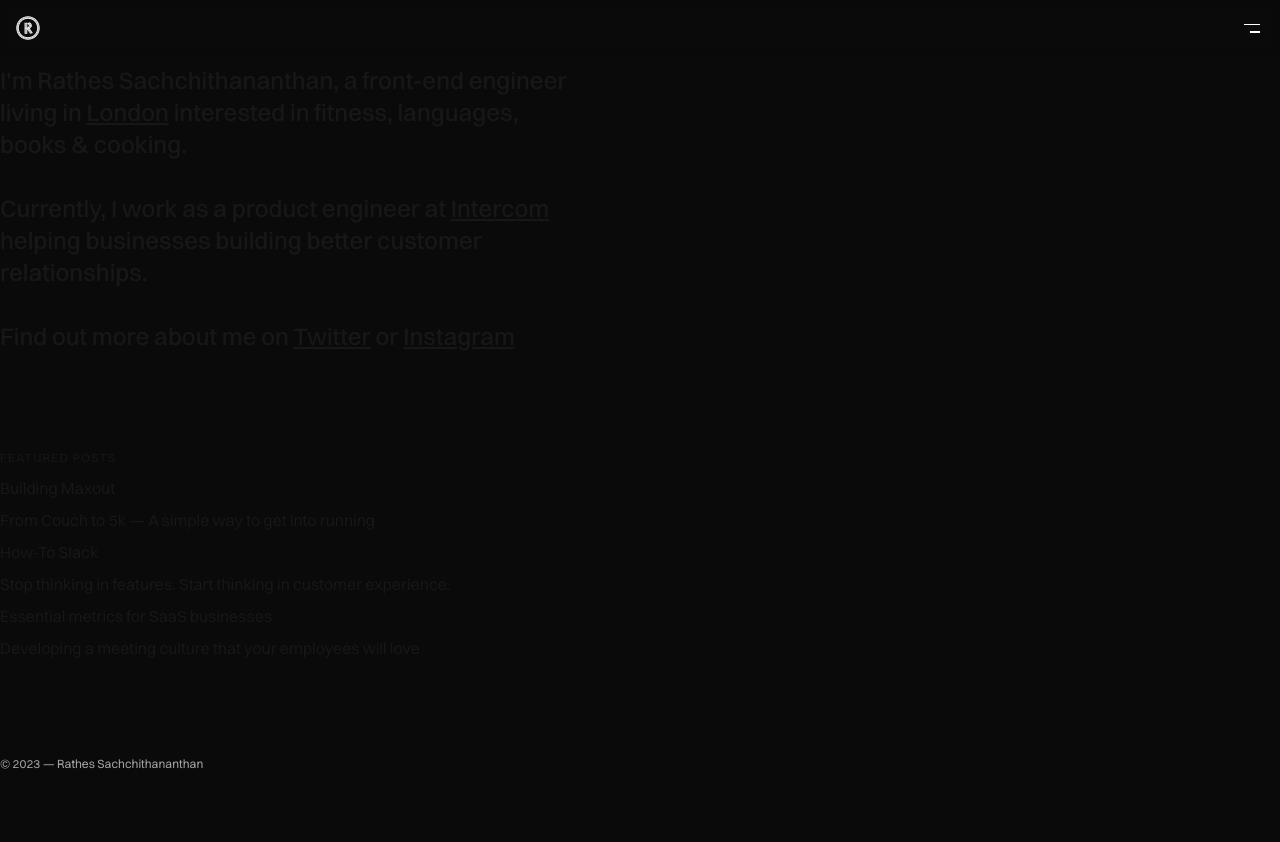
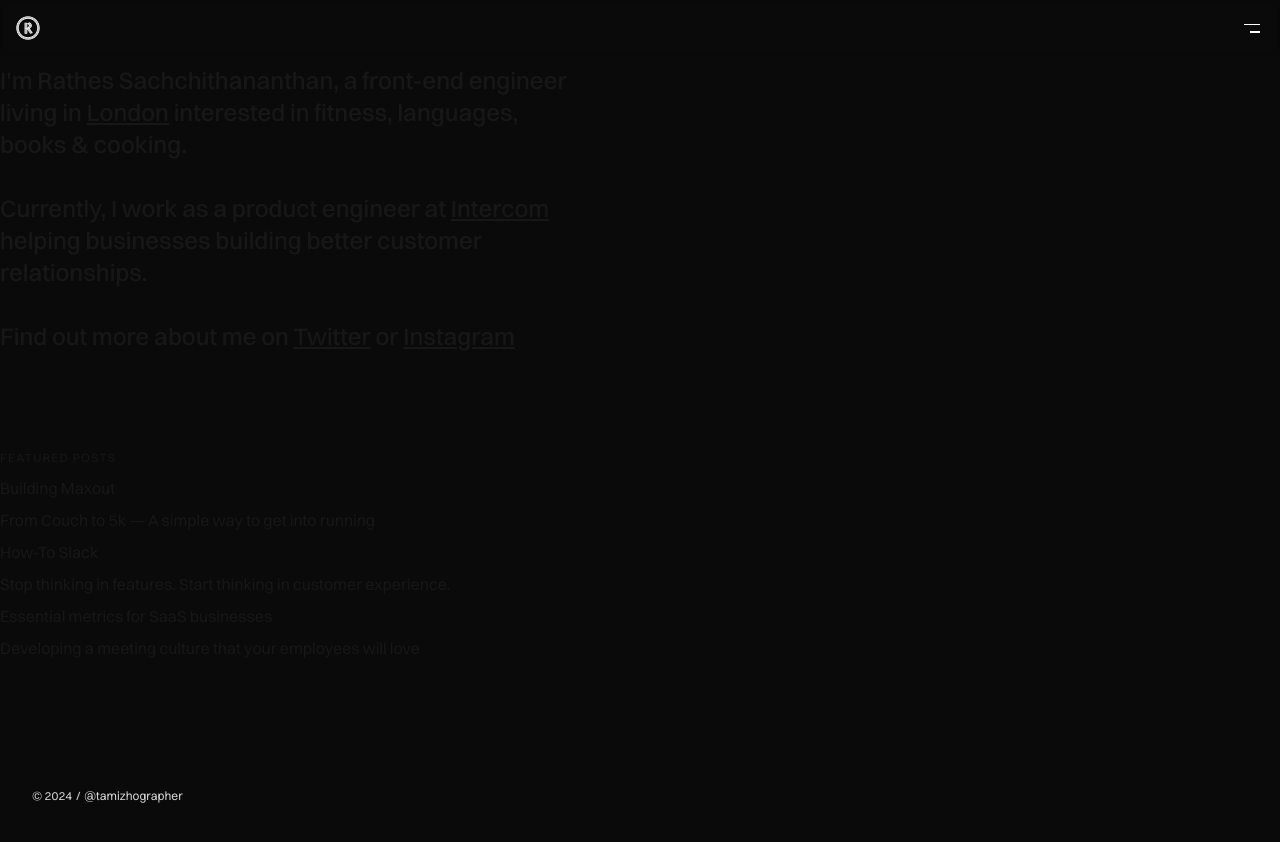
Before and after one commit to rathesDot/rathes.me, a Next.js app: page / in a window 1280 px wide. Shown: the top 842 px of the page. Built offline with nearby package versions, Linux system fonts and the light colour scheme.

Commit message:
💄 Style footer

```diff
--- a/src/layouts/PageLayout/PageLayout.tsx
+++ b/src/layouts/PageLayout/PageLayout.tsx
@@ -8,10 +8,8 @@ const PageLayout: React.FC<React.PropsWithChildren<unknown>> = ({
   return (
     <main className="font-sans">
       <Navigation />
-      <div>
-        {children}
-        <Footer />
-      </div>
+      <div>{children}</div>
+      <Footer />
     </main>
   )
 }
--- a/src/patterns/Footer/Footer.tsx
+++ b/src/patterns/Footer/Footer.tsx
@@ -1,8 +1,12 @@
 import React from "react"
 
 const Footer = () => (
-  <footer className="mb-8 text-xs text-neutral-400 dark:text-neutral-600 md:mb-16 lg:mb-24">
-    &copy; 2023 — Rathes Sachchithananthan
+  <footer className="inline-flex gap-1 p-8 text-xs text-neutral-300">
+    <span>&copy; 2024</span>
+    <span>/</span>
+    <a href="https://mozhi.app/@tamizhographer" target="_blank">
+      @tamizhographer
+    </a>
   </footer>
 )
 
```
